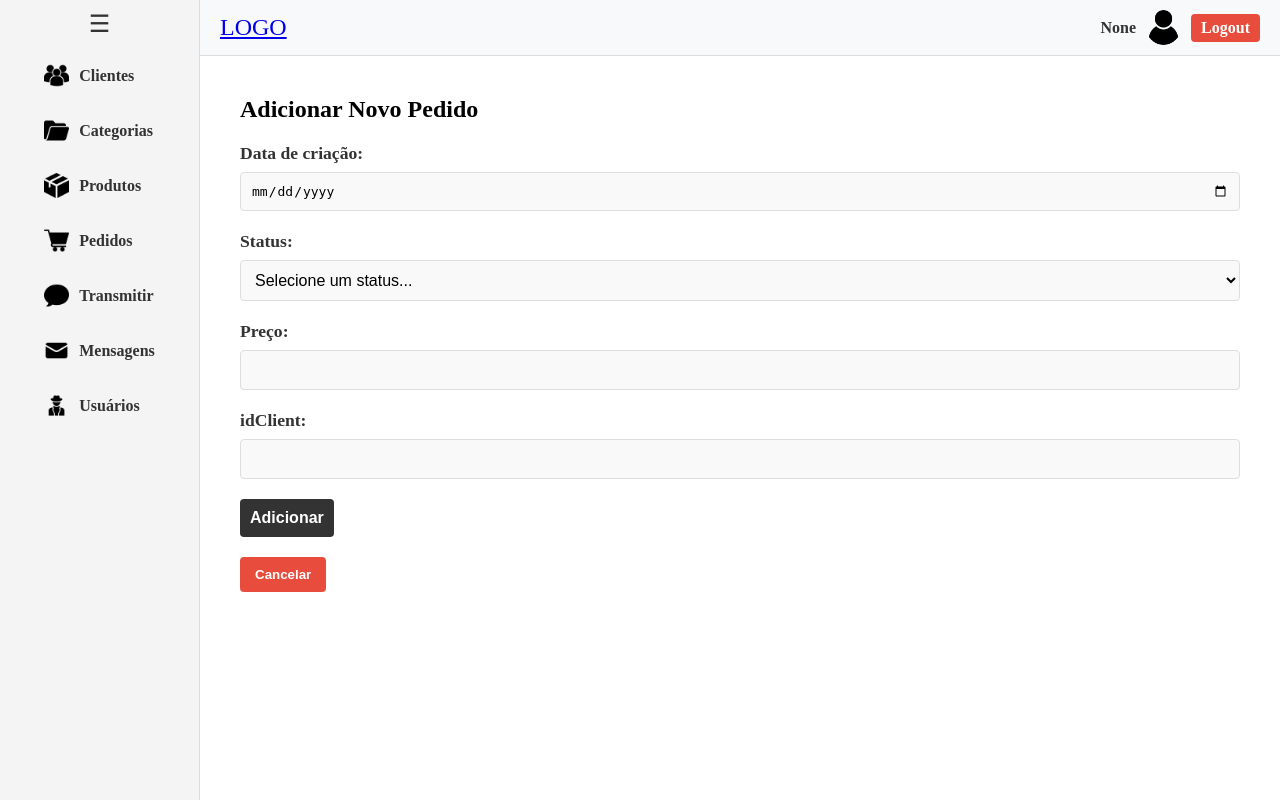
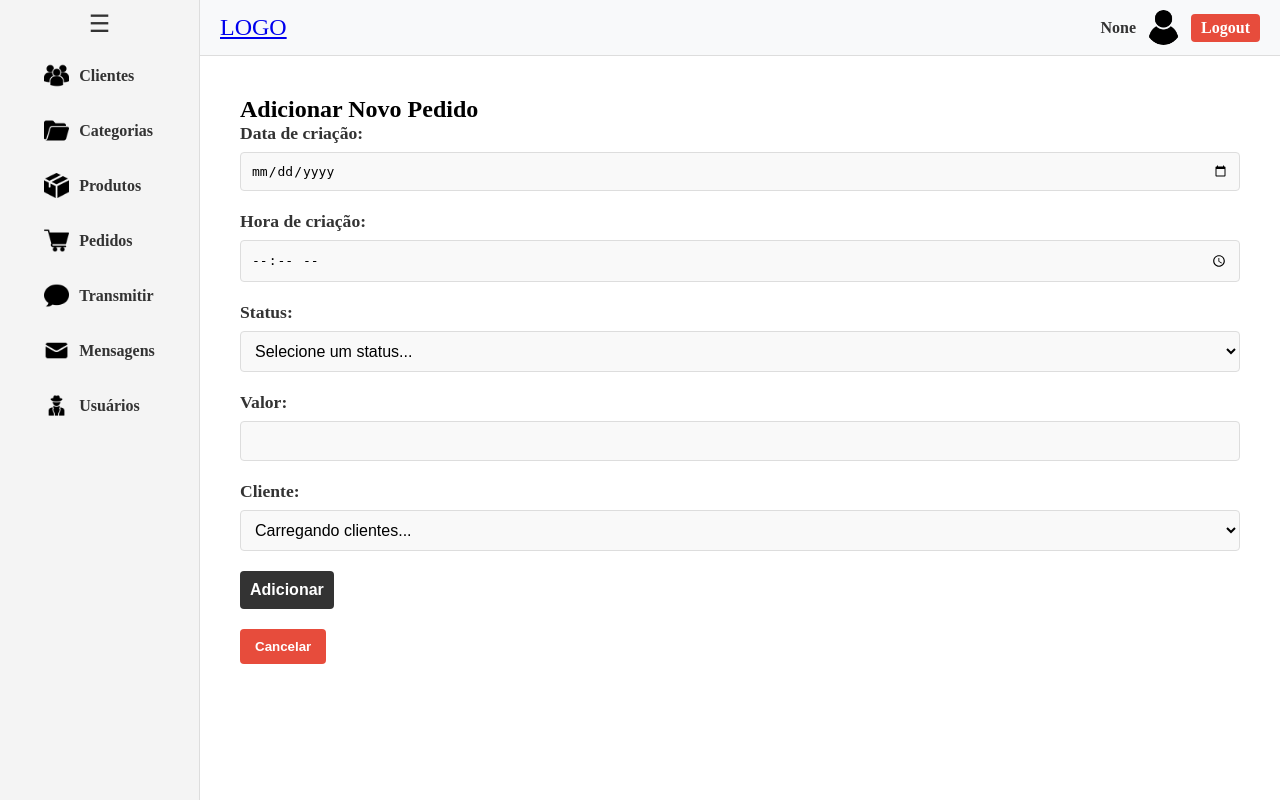
Before and after one commit to edgargavioli/telegram-chat-bot, a Flask app: template app/templates/pages/orders/adicionar_pedido.html in a window 1280 px wide. Run offline with Flask 3, Linux system fonts and the light colour scheme; the template is opened without the code that fills it, so the values that code supplies are empty.

Commit message:
feat: orders view and create

```diff
--- a/app/static/js/orders/adicionarOrders.js
+++ b/app/static/js/orders/adicionarOrders.js
@@ -1,24 +1,24 @@
-async function loadCategoriesForSelect() {
+async function loadClientsForSelect() {
     try {
-        const response = await fetch('/api/categories');
+        const response = await fetch('/api/clients');
         if (!response.ok) {
-            throw new Error("Erro ao carregar as categorias.");
+            throw new Error("Erro ao carregar as clientes.");
         }
 
-        const categories = await response.json();
-        const categorySelect = document.getElementById('categorySelect');
-        categorySelect.innerHTML = '<option value="">Selecione uma categoria</option>';
+        const clients = await response.json();
+        const clientSelect = document.getElementById('client_id');
+        clientSelect.innerHTML = '<option value="">Selecione um cliente</option>';
 
-        categories.forEach(category => {
+        clients.forEach(client => {
             const option = document.createElement('option');
-            option.value = category.id;
-            option.textContent = category.name;
-            categorySelect.appendChild(option);
+            option.value = client.id;
+            option.textContent = client.name;
+            clientSelect.appendChild(option);
         });
     } catch (error) {
         console.error(error);
-        alert("Erro ao carregar as categorias.");
+        alert("Erro ao carregar as clientes.");
     }
 }
 
-window.onload = loadCategoriesForSelect;
+window.onload = loadClientsForSelect;
--- a/app/templates/pages/orders/adicionar_pedido.html
+++ b/app/templates/pages/orders/adicionar_pedido.html
@@ -3,17 +3,22 @@
 {% block content %}
 
     <div class="page-content">
-        <h1 class="product-form-title">Adicionar Novo Pedido</h1>
-        <form method="post" class="product-form-container" action="/api/orders" enctype="multipart/form-data">
+        <h1 class="Pedido">Adicionar Novo Pedido</h1>
+        <form method="POST" class="pedido-form-container" action="/api/orders" enctype="multipart/form-data">
 
             <div class="form-field">
-                <label for="date">Data de criação:</label>
-                <input type="date" id="date" name="date" required class="login-input">
+                <label for="created_date">Data de criação:</label>
+                <input type="date" id="created_date" name="created_date" required class="login-input">
             </div>
 
             <div class="form-field">
-                <label for="Status">Status:</label>
-                <select id="statusSelect" name="status_id" required class="login-input">
+                <label for="created_time">Hora de criação:</label>
+                <input type="time" id="created_time" name="created_time" required class="login-input">
+            </div>
+
+            <div class="form-field">
+                <label for="status">Status:</label>
+                <select id="status" name="status" required class="login-input">
                     <option value="">Selecione um status...</option>
                     <option value="pendente">Pendente</option>
                     <option value="pronto">Pronto</option>
@@ -23,13 +28,15 @@
             </div>
 
             <div class="form-field">
-                <label for="price">Preço:</label>
-                <input type="number" step="0.01" id="price" name="price" required class="login-input">
+                <label for="amount">Valor:</label>
+                <input type="number" step="0.01" id="amount" name="amount" required class="login-input">
             </div>
 
             <div class="form-field">
-                <label for="price">idClient:</label>
-                <input type="text" name="Cliente_id" id="id" required class="login-input">
+                <label for="client_id">Cliente:</label>
+                <select id="client_id" name="client_id" required class="login-input">
+                    <option value="">Carregando clientes...</option>
+                </select>
             </div>
 
             <div class="form-actions">
@@ -37,7 +44,7 @@
             </div>
         </form>
 
-        <button onclick="window.location.href='{{ url_for('orders.orders') }}'" class="action-btn cancel">Cancelar</button>
+        <button onclick="window.location.href='{{ url_for('pedidos.pedidos') }}'" class="action-btn cancel">Cancelar</button>
     </div>
 
     <script src="{{ url_for('static', filename='js/orders/adicionarOrders.js') }}" defer></script>
--- a/app/templates/pages/orders/pedidos.html
+++ b/app/templates/pages/orders/pedidos.html
@@ -5,6 +5,7 @@
     <div class="page-content">
         <div class="header-container">
             <h1>Pedidos</h1>
+            <button onclick="window.location.href='{{ url_for('pedidos.adicionar_pedidos') }}'" class="action-btn add">Adicionar Novo Produto</button>
         </div>
 
         <table class="table">
```
Also changed, not shown: api/controllers/orders_controller.py (+21 -17 lines), app/routes/pedidos.py (+17 -0 lines), app/static/js/orders/orders.js (+20 -16 lines).
